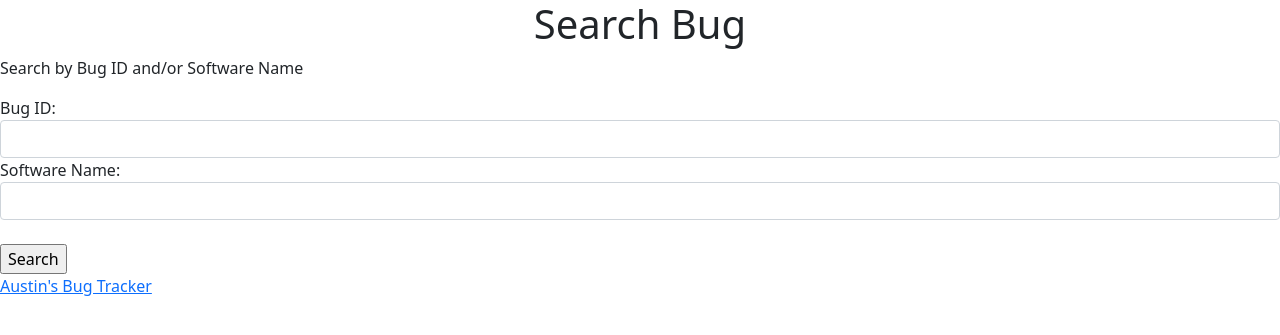
After one commit to Austin-Buchanan/BugTracker, a PHP site: page /view/bug_search.php in a window 1280 px wide. The commit adds this page. Shown: the top 335 px of the page. Run offline with PHP 8.4, Linux system fonts and the light colour scheme.

Commit message:
Added page for searching bugs.

```diff
--- /dev/null
+++ b/controller/bug_search_controller.php
@@ -0,0 +1,4 @@
+<?php
+require('../model/BugDB.php');
+
+$action = filter_input(INPUT_POST, 'action');
--- a/index.php
+++ b/index.php
@@ -5,7 +5,8 @@
     <h1>Index</h1>
     <div id="pageLinks">
         <a href='./view/add_bug.php' class="pageLink">Add Bug</a><br>
-        <a href='./view/read_all_bugs.php' class="pageLink">All Bugs</a>
+        <a href='./view/read_all_bugs.php' class="pageLink">All Bugs</a><br>
+        <a href='./view/bug_search.php' class="pageLink">Search Bug</a>
     </div>
 
 </main>
--- /dev/null
+++ b/view/bug_search.php
@@ -0,0 +1,18 @@
+<?php include './header.php'; ?>
+<main>
+    <h1>Search Bug</h1>
+    <p>Search by Bug ID and/or Software Name</p>
+    <form action="../controller/bug_search_controller.php" method="post">
+        <input type="hidden" name="action" value="search_bug">
+        <div class="form-group">
+            <label for="bugID">Bug ID:</label>
+        </div>
+        <input type="number" id="bugID" name="bugID" min="0" max="999999" class="form-control">
+        <div class="form-group">
+            <label for="swName">Software Name:</label>
+        </div>
+        <input type="text" id="swName" name="swName" class="form-control"><br>
+        <input type="submit" value="Search">
+    </form>
+</main>
+<?php include './footer.php'; ?>
```
